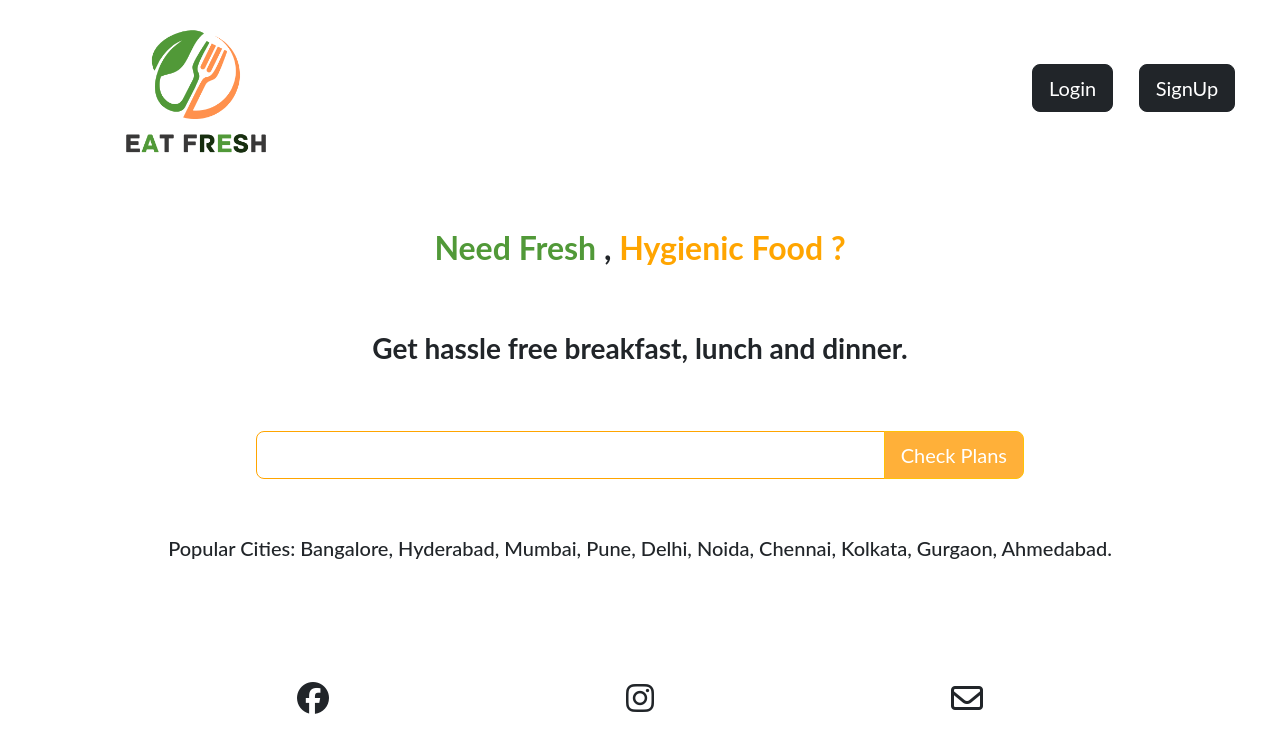
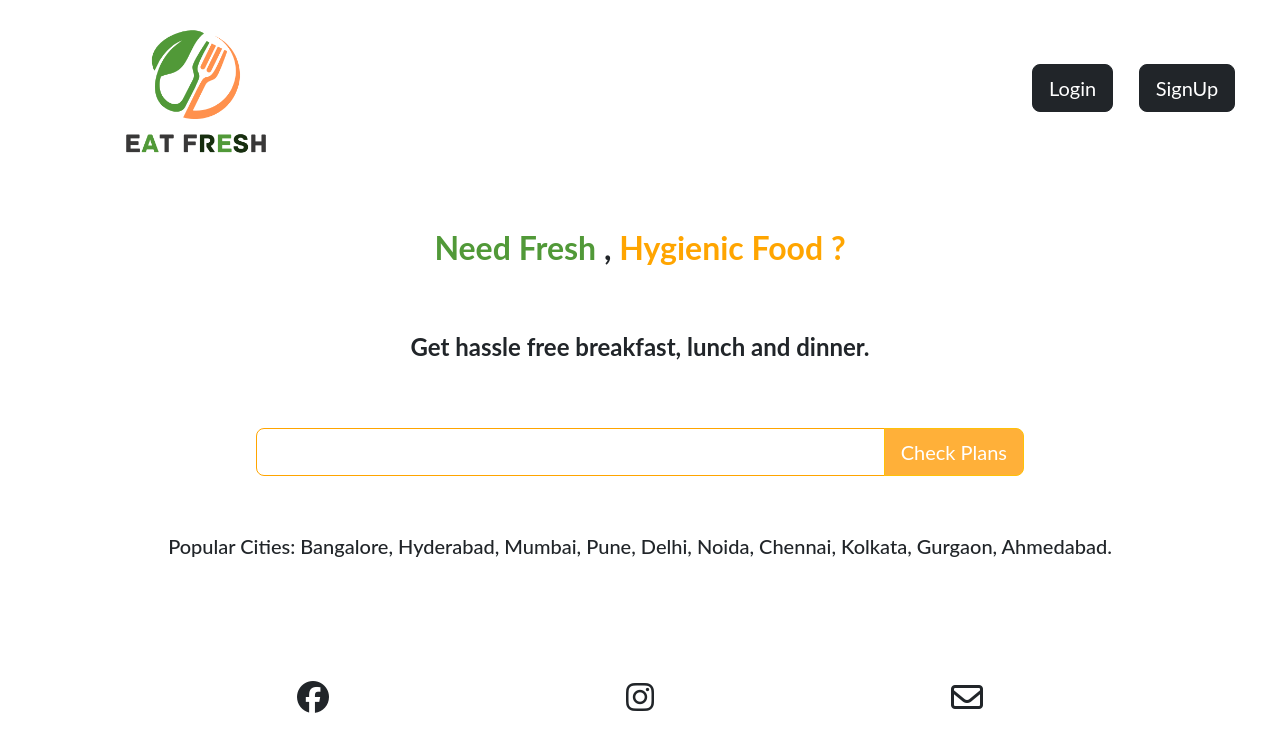
Before and after one commit to Globetrottercode/react_eat_fresh, a React (Create React App) app: page / in a window 1280 px wide. Shown: the top 752 px of the page. Built offline with nearby package versions, Linux system fonts and the light colour scheme.

Commit message:
Changes in PLans

```diff
--- a/src/css/home.module.css
+++ b/src/css/home.module.css
@@ -11,6 +11,10 @@ body {
 
 h3 {
   font-weight: bolder;
+  font-size: 3vh;
+}
+p {
+  font-size: 2vh;
 }
 
 .homecontain {
```
